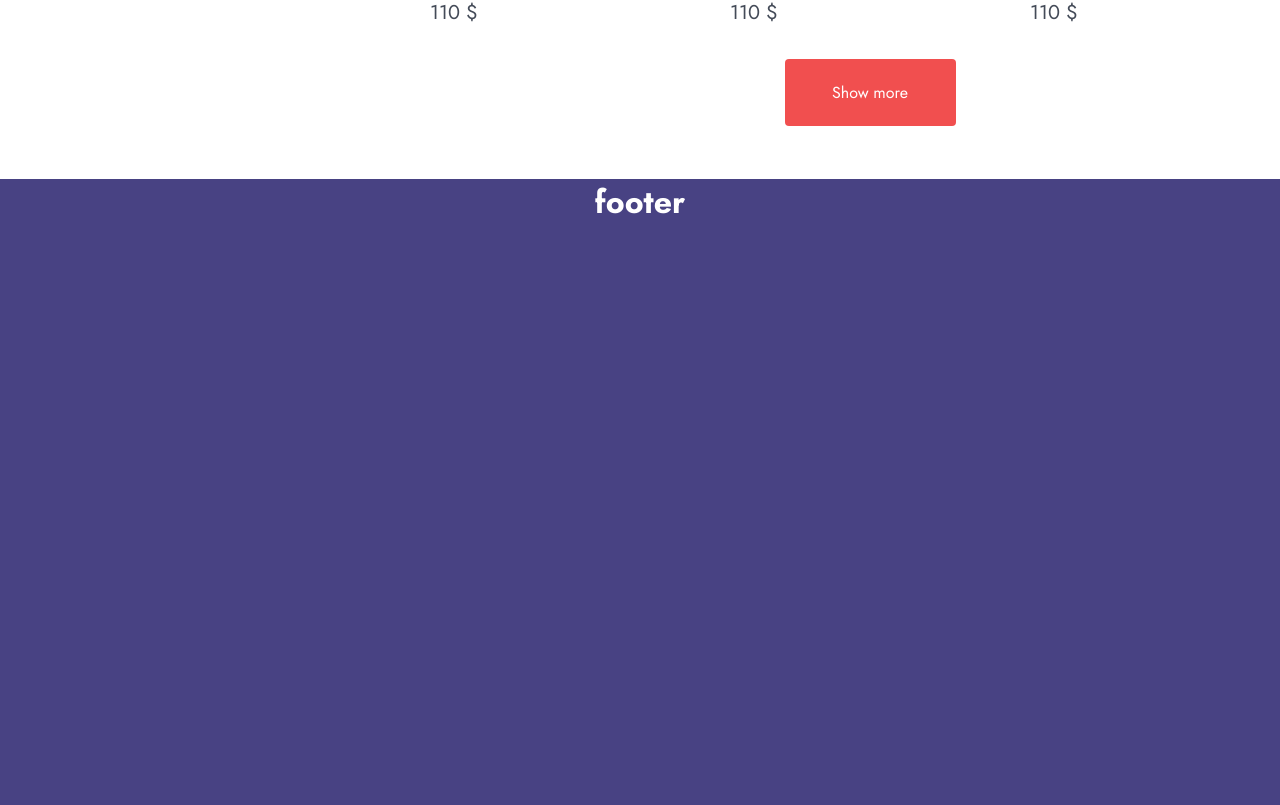
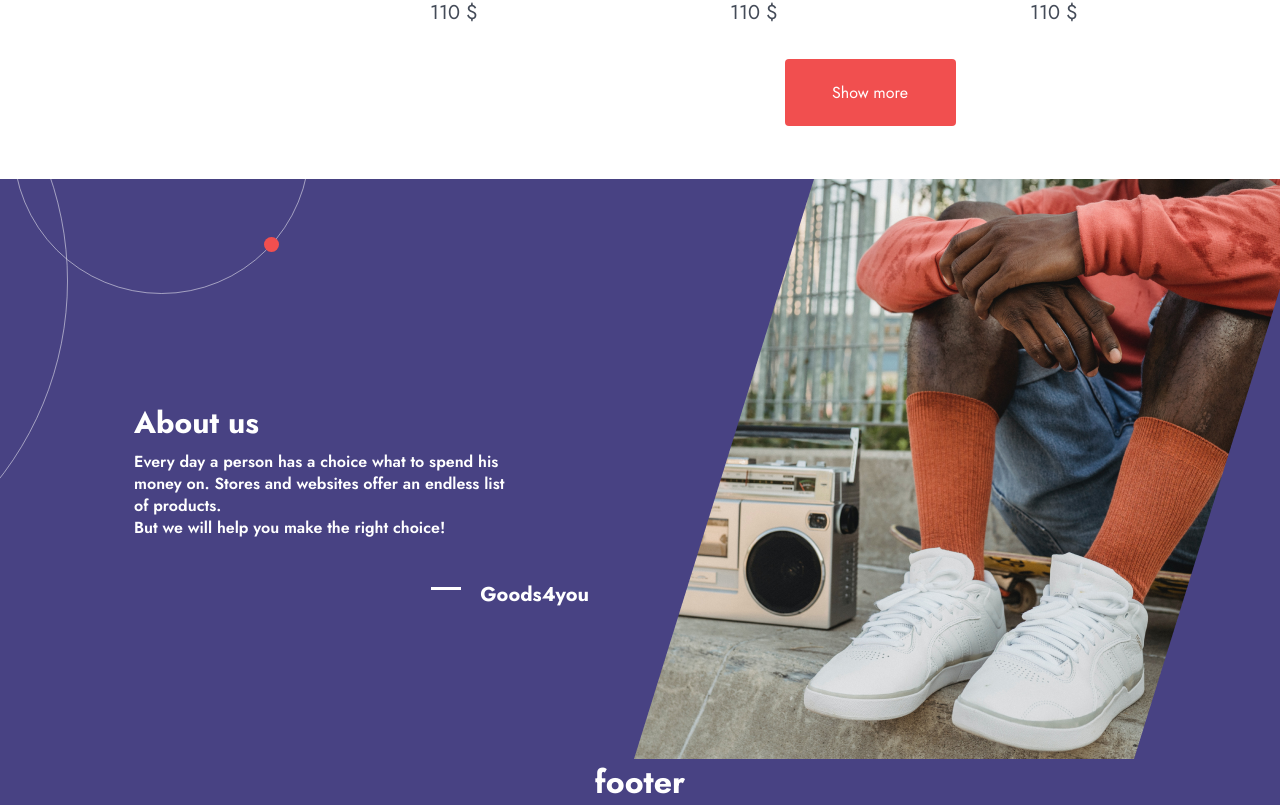
Before and after one commit to deadea/goods4you, a React (Create React App) app: page / in a window 1280 px wide. Shown: the part 1727-2532 px from the top of the page. Before the commit the page ends 1952 px from the top, so only its background shows below. Built offline with nearby package versions, Linux system fonts and the light colour scheme; the HTML template or start-up script is replaced by a standard one.

Commit message:
adds about section

```diff
--- /dev/null
+++ b/src/organisms/About.tsx
@@ -0,0 +1,73 @@
+import styled from 'styled-components';
+import SubTitleTypography from '../atoms/typography/SubTitleTypography';
+import sneakers from '../assets/png/about.png';
+import ellipses from '../assets/svg/Ellipses.svg'
+import TextTypography from '../atoms/typography/TextTypography';
+
+const AboutSection = styled('section')`
+    width: 100%;
+    background-position: right 130px bottom 0;
+`
+
+const AboutContainer = styled('div')`
+    width: 1180px;
+    margin: 0 auto;
+    padding: 0 130px;
+    padding-left: 134px;
+    background: no-repeat url(${ellipses});
+    display: flex;
+    gap: 40px;
+`
+
+const TextContainer = styled('div')`
+    display: flex;
+    flex-direction: column;
+    padding-top: 222px;
+    padding-right: 5px;
+    width: 50%;
+`
+
+const AboutSubTitleTypography = styled(SubTitleTypography)`
+    color: ${props => props.theme.text.light};
+    padding-bottom: 7px;
+`
+const AboutTextTypography = styled(TextTypography)`
+    max-width: 380px;
+    padding-bottom: 41px;
+`
+const LogoTypography = styled(TextTypography)`
+    font-size: 20px;
+    font-weight: 700;
+    line-height: 29px;
+    text-align: right;
+    position: relative;
+    width: min-content;
+    align-self: flex-end;
+    &::before {
+        content: '';
+        display: block;
+        position: absolute;
+        width: 30px;
+        height: 3px;
+        background-color: white;
+        left: -49px;
+        bottom: 19px;
+    }
+`
+
+const About = () => {
+    return (
+        <AboutSection>
+            <AboutContainer>
+                <TextContainer>
+                    <AboutSubTitleTypography>About us</AboutSubTitleTypography>
+                    <AboutTextTypography>Every day a person has a choice what to spend his money on. Stores and websites offer an endless list of products.<br/>But we will help you make the right choice!</AboutTextTypography>
+                    <LogoTypography>Goods4you</LogoTypography>
+                </TextContainer>
+                <img src={sneakers} alt='sneakers close up'/>
+            </AboutContainer>
+        </AboutSection>
+    );
+  }
+
+export default About;
--- a/src/pages/Main.tsx
+++ b/src/pages/Main.tsx
@@ -1,4 +1,5 @@
 import MainWrapper from "../atoms/wrappers/MainWrapper";
+import About from "../organisms/About";
 import Catalog from "../organisms/Catalog";
 import Hero from "../organisms/Hero";
 
@@ -7,6 +8,7 @@ const Main = () => {
       <MainWrapper>
         <Hero />
         <Catalog />
+        <About />
       </MainWrapper>
     );
   }
```
Also changed, not shown: src/assets/svg/Ellipses.svg (added).
